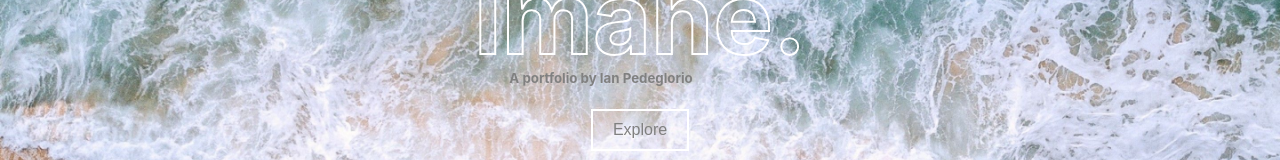
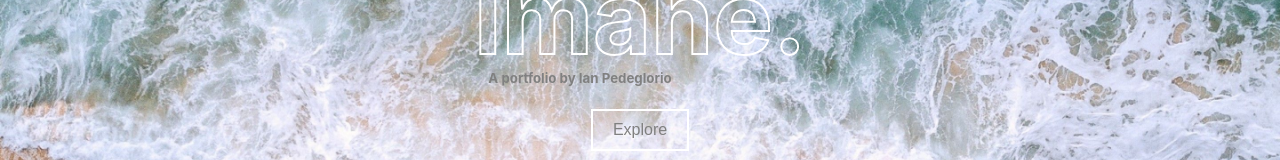
Before and after one commit to icp049/personal_website4.0, a React (Create React App) app: page / in a window 1280 px wide. Shown: the part 4125-4285 px from the top of the page. Built offline with nearby package versions, Linux system fonts and the light colour scheme; no server answers.

Commit message:
just minor tweaks

```diff
--- a/package.json
+++ b/package.json
@@ -13,6 +13,7 @@
     "react": "^18.2.0",
     "react-dom": "^18.2.0",
     "react-icons": "^4.9.0",
+    "react-modal": "^3.16.1",
     "react-scripts": "^5.0.1",
     "web-vitals": "^2.1.4"
   },
--- a/src/App.js
+++ b/src/App.js
@@ -6,6 +6,7 @@ import Resume from './components/Resume'
 import Projects from './components/Projects'
 import Footer from './components/Footer.js'
 import ImaheLaunch from './components/ImaheLaunch.js'
+
 
 function App() {
   return (
--- a/src/components/Imahelaunch.css
+++ b/src/components/Imahelaunch.css
@@ -24,7 +24,7 @@
 }
 
 .launchcontainerh5{
-  margin-right:78px;
+  margin-right:120px;
   color: gray;
 }
 
```
Also changed, not shown: 1 other file (tests, documents, lock files or other folders).
